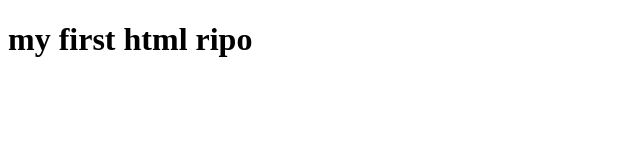
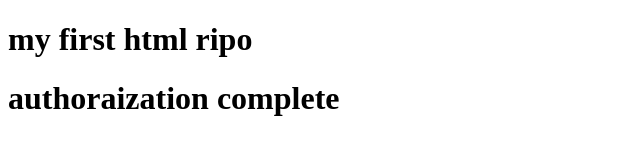
Before and after one commit to Mahmod-Hassan/my-first-ripo, a plain HTML site: page index.html in a window 1280 px wide. Shown: the whole page, without its empty margins (0-640 px from the left). Drawn offline with Linux system fonts and the light colour scheme.

Commit message:
problem face

```diff
--- a/index.html
+++ b/index.html
@@ -8,5 +8,6 @@
 </head>
 <body>
     <h1>my first html ripo</h1>
+    <h1>authoraization complete</h1>
 </body>
 </html>
```
